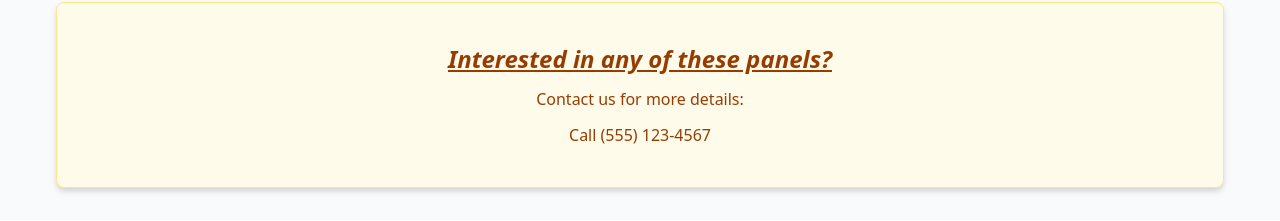
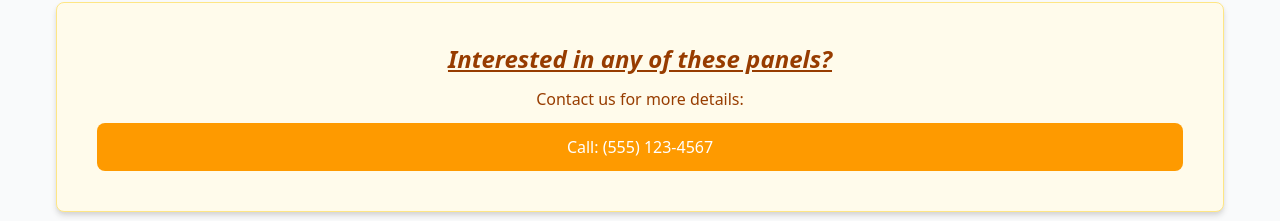
Before and after one commit to gaspym97/solar-panel-project, a React (Vite) app: page / in a window 1280 px wide. Shown: the part 3230-3451 px from the top of the page. Built offline with nearby package versions, Linux system fonts and the light colour scheme.

Commit message:
small change in footer

```diff
--- a/src/components/Footer.jsx
+++ b/src/components/Footer.jsx
@@ -4,7 +4,7 @@ export default function Footer() {
         <div className="footer__container max-w-7xl mx-auto flex justify-center items-center flex-col space-y-3">
           <p className="footer__text text-amber-800 text-2xl font-bold text-center italic underline">Interested in any of these panels?</p>
           <p className="text-amber-800">Contact us for more details:</p>
-          <p className="text-amber-800">Call (555) 123-4567</p>
+          <button className="contact-button bg-amber-500 text-white w-full rounded-lg h-12 max-h-12 hover:bg-amber-600 active:bg-amber-700" >Call: (555) 123-4567</button>
         </div>
     </footer>
   )
```
